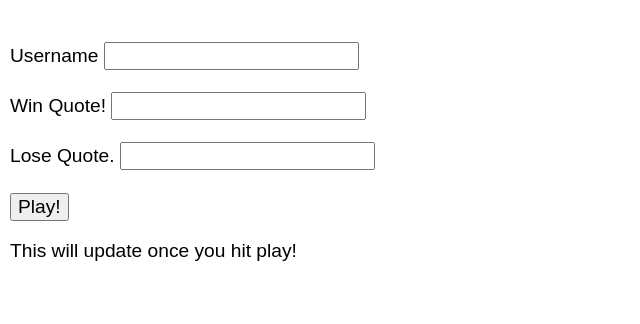
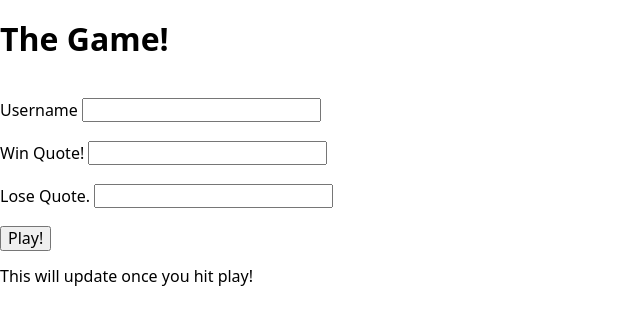
Before and after one commit to swic-cis-177/mt-project-RyanSettles, a website: page index.html in a window 1280 px wide. Shown: the whole page, without its empty margins (0-640 px from the left). Drawn offline with nearby package versions, Linux system fonts and the light colour scheme.

Commit message:
Final Edits

```diff
--- a/index.html
+++ b/index.html
@@ -12,14 +12,7 @@
 
     <!-- TODO: Update '<title>'. -->
     <title>Document</title>
-    <style>
-      body{
-        padding-left: 10px;
-        padding-top: 20px;
-        font-size: 1.2em;
-        font-family: Arial, Helvetica, sans-serif;
-      }
-    </style>
+    <h1>The Game!</h1>
   </head>
   <body>
     <div id="app">
@@ -47,3 +40,14 @@
     <script src="./scripts.js"></script>
   </body>
 </html>
+<!DOCTYPE html>
+<html lang="en">
+  <head>
+    <meta charset="UTF-8" />
+    <meta name="viewport" content="width=device-width, initial-scale=1.0" />
+
+    <link rel="stylesheet" href="https://cdnjs.cloudflare.com/ajax/libs/modern-normalize/0.7.0/modern-normalize.min.css">
+
+    <!-- TODO: Add some Google Fonts -->
+
+</html>
```
